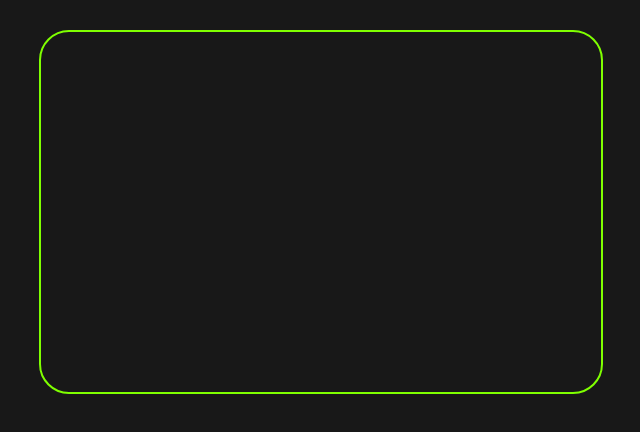
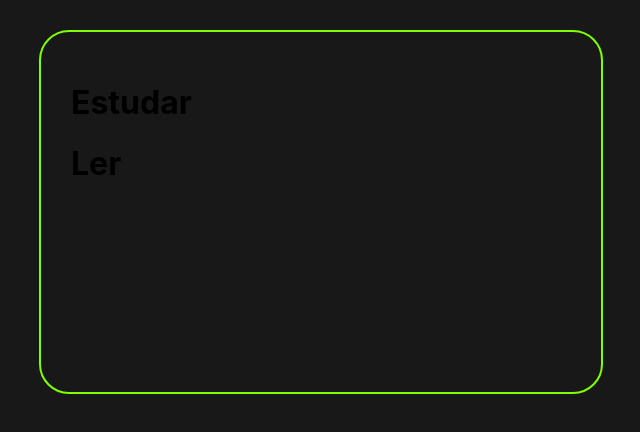
Before and after one commit to eduardovscruuz/to-do-list, a React (Create React App) app: page / in a window 1280 px wide. Shown: the top 432 px of the page, without its empty margins (319-959 px from the left). Built offline with nearby package versions, Linux system fonts and the light colour scheme.

Commit message:
task reader added

```diff
--- a/src/App.js
+++ b/src/App.js
@@ -1,9 +1,29 @@
-import React from "react";
+import React, { useState } from "react";
+import Tasks from "./components/Tasks";
 
 import "./App.css";
 
 const App = () => {
-	return <div className="container"></div>;
+	const [tasks, setTasks] = useState([
+		{
+			id: "1",
+			title: "Estudar",
+			completed: false,
+		},
+		{
+			id: "2",
+			title: "Ler",
+			completed: true,
+		},
+	]);
+
+	return (
+		<>
+			<div className="container">
+				<Tasks tasks={tasks} />
+			</div>
+		</>
+	);
 };
 
 export default App;
--- /dev/null
+++ b/src/components/Task.js
@@ -0,0 +1,11 @@
+import React from "react";
+
+const Task = ({ task }) => {
+	return (
+		<>
+			<h1>{task}</h1>
+		</>
+	);
+};
+
+export default Task;
--- /dev/null
+++ b/src/components/Tasks.js
@@ -0,0 +1,14 @@
+import React from "react";
+import Task from "./Task";
+
+const Tasks = ({ tasks }) => {
+	return (
+		<>
+			{tasks.map((task) => (
+				<Task task={task.title} />
+			))}
+		</>
+	);
+};
+
+export default Tasks;
```
Also changed, not shown: src/index.js (+4 -4 lines).
